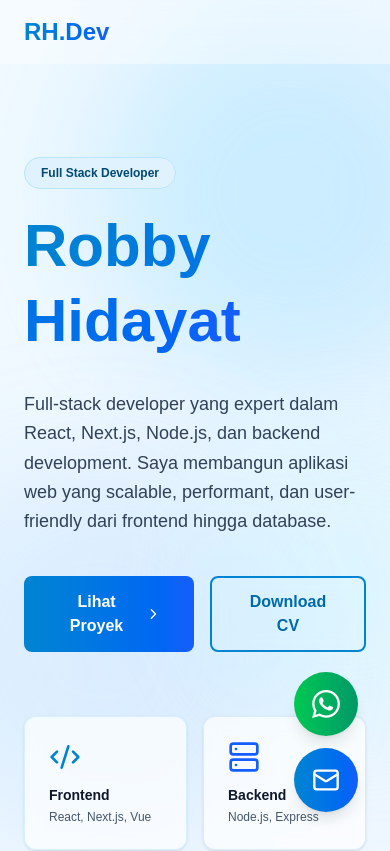
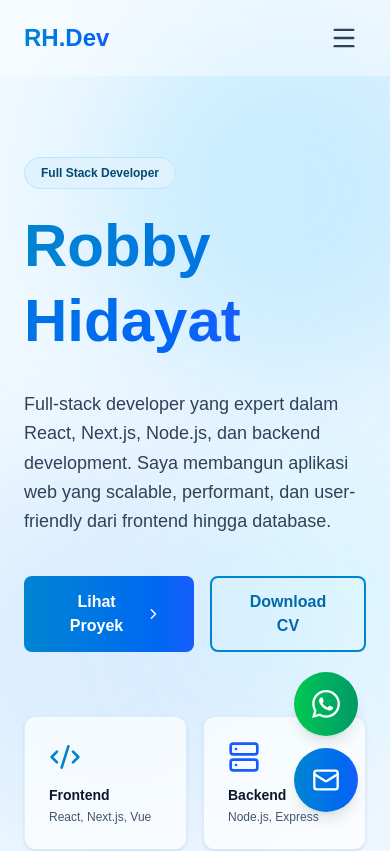
Before and after one commit to mrhidayat761/portfolio-robby, a Next.js app: page / in a window 390 px wide. Shown: the top 851 px of the page. Built offline with nearby package versions, Linux system fonts and the light colour scheme.

Commit message:
Update page.tsx

```diff
--- a/src/app/page.tsx
+++ b/src/app/page.tsx
@@ -1,18 +1,20 @@
 'use client';
 
 import { useState, useEffect } from 'react';
-// Cari baris ini, dan tambahkan Menu, X
 import { ChevronRight, Code2, Server, Database, Zap, Mail, MessageCircle, Menu, X } from 'lucide-react';
-// Tambahkan komponen ini di atas 'export default function PortfolioFullStack'
+
+// Komponen Logo WhatsApp
 const WhatsAppLogo = ({ size = 24, className = "" }) => (
   <svg width={size} height={size} viewBox="0 0 24 24" fill="currentColor" className={className} xmlns="http://www.w3.org/2000/svg">
     <path d="M17.472 14.382c-.297-.149-1.758-.867-2.03-.967-.273-.099-.471-.148-.67.15-.197.297-.767.966-.94 1.164-.173.199-.347.223-.644.075-.297-.15-1.255-.463-2.39-1.475-.883-.788-1.48-1.761-1.653-2.059-.173-.297-.018-.458.13-.606.134-.133.298-.347.446-.52.149-.174.198-.298.298-.497.099-.198.05-.371-.025-.52-.075-.149-.669-1.612-.916-2.207-.242-.579-.487-.5-.669-.51-.173-.008-.371-.01-.57-.01-.198 0-.52.074-.792.372-.272.297-1.04 1.016-1.04 2.479 0 1.462 1.065 2.875 1.213 3.074.149.198 2.096 3.2 5.077 4.487.709.306 1.262.489 1.694.625.712.227 1.36.195 1.871.118.571-.085 1.758-.719 2.006-1.413.248-.694.248-1.289.173-1.413-.074-.124-.272-.198-.57-.347m-5.421 7.403h-.004a9.87 9.87 0 01-5.031-1.378l-.361-.214-3.741.982.998-3.648-.235-.374a9.86 9.86 0 01-1.51-5.26c.001-5.45 4.436-9.884 9.888-9.884 2.64 0 5.122 1.03 6.988 2.898a9.825 9.825 0 012.893 6.994c-.003 5.45-4.437 9.884-9.885 9.884m8.413-18.297A11.815 11.815 0 0012.05 0C5.495 0 .16 5.335.157 11.892c0 2.096.547 4.142 1.588 5.945L.057 24l6.305-1.654a11.882 11.882 0 005.683 1.448h.005c6.554 0 11.89-5.335 11.893-11.893a11.821 11.821 0 00-3.48-8.413z"/>
   </svg>
 );
+
 export default function PortfolioFullStack() {
   const [activeTab, setActiveTab] = useState('frontend');
   const [scrolled, setScrolled] = useState(false);
-
+  // State baru untuk Menu Mobile
+  const [isMobileMenuOpen, setIsMobileMenuOpen] = useState(false);
 
   useEffect(() => {
     const handleScroll = () => setScrolled(window.scrollY > 50);
@@ -166,7 +168,7 @@ export default function PortfolioFullStack() {
     { category: "Best Practices", items: ["Clean Code", "Testing", "Security", "Performance"] }
   ];
 
-  const whatsappNumber = "6282223750826"; // GANTI DENGAN NOMOR ASLI
+  const whatsappNumber = "6282223750826";
   const email = "mrhidayat761@gmail.com";
 
   return (
@@ -187,9 +189,7 @@ export default function PortfolioFullStack() {
           className="w-16 h-16 bg-gradient-to-r from-green-500 to-emerald-600 text-white rounded-full flex items-center justify-center shadow-lg hover:shadow-xl hover:scale-110 transition transform group"
           title="Hubungi via WhatsApp"
         >
-               {/* INI YANG DITAMBAHKAN: Ikon WhatsApp Custom */}
           <WhatsAppLogo size={28} />
-
           <span className="absolute right-20 bg-green-600 text-white px-3 py-1 rounded-lg text-sm opacity-0 group-hover:opacity-100 transition whitespace-nowrap">
             Chat di WhatsApp
           </span>
@@ -206,18 +206,22 @@ export default function PortfolioFullStack() {
         </a>
       </div>
 
-      {/* Navigation */}
+      {/* Navigation (Updated with Mobile Menu) */}
       <nav className={`fixed top-0 w-full z-50 transition-all duration-300 ${
         scrolled
           ? 'bg-white/70 backdrop-blur-xl shadow-sm border-b border-sky-200/50'
           : 'bg-white/40 backdrop-blur-md'
       }`}>
-        <div className="max-w-7xl mx-auto px-6 py-4 flex justify-between items-center relative z-10">
+        <div className="max-w-7xl mx-auto px-6 py-4">
+          <div className="flex justify-between items-center relative z-10">
+            {/* Logo */}
             <div className="text-2xl font-black">
               <span className="bg-gradient-to-r from-sky-600 to-blue-600 bg-clip-text text-transparent">
                 RH.Dev
               </span>
             </div>
+
+            {/* Desktop Menu */}
             <div className="hidden md:flex gap-12">
               {['Frontend', 'Backend', 'Projects', 'Services', 'About'].map((item) => (
                 <button key={item} className="font-medium text-slate-700 hover:text-sky-900 transition relative group">
@@ -226,6 +230,32 @@ export default function PortfolioFullStack() {
                 </button>
               ))}
             </div>
+
+            {/* Mobile Hamburger Button */}
+            <div className="md:hidden">
+              <button
+                onClick={() => setIsMobileMenuOpen(!isMobileMenuOpen)}
+                className="text-slate-700 hover:text-sky-600 transition p-2"
+              >
+                {isMobileMenuOpen ? <X size={28} /> : <Menu size={28} />}
+              </button>
+            </div>
+          </div>
+
+          {/* Mobile Menu Dropdown */}
+          {isMobileMenuOpen && (
+            <div className="md:hidden absolute top-full left-0 w-full bg-white/95 backdrop-blur-xl border-b border-sky-100 shadow-xl p-6 flex flex-col gap-4 animate-in slide-in-from-top-5 duration-200">
+              {['Frontend', 'Backend', 'Projects', 'Services', 'About'].map((item) => (
+                <button
+                  key={item}
+                  onClick={() => setIsMobileMenuOpen(false)}
+                  className="text-left font-medium text-lg text-slate-700 hover:text-sky-600 py-3 border-b border-slate-100 last:border-0"
+                >
+                  {item}
+                </button>
+              ))}
+            </div>
+          )}
         </div>
       </nav>
 
@@ -497,7 +527,6 @@ export default function PortfolioFullStack() {
               rel="noopener noreferrer"
               className="px-8 py-4 bg-gradient-to-r from-green-500 to-emerald-600 text-white rounded-lg font-bold hover:shadow-lg hover:shadow-green-500/40 transition flex items-center justify-center gap-2"
             >
-         {/* Ikon diganti jadi Logo WhatsApp Asli */}
               <WhatsAppLogo size={20} />
               WhatsApp
             </a>
@@ -513,10 +542,10 @@ export default function PortfolioFullStack() {
         </div>
       </section>
 
-   // Ganti bagian footer paling bawah dengan ini:
-<footer className="py-8 text-center border-t border-sky-200/50 bg-white/40 backdrop-blur-sm">
-  <p className="text-slate-600 text-sm">
-    &copy; {new Date().getFullYear()} Robby Hidayat. All Rights Reserved.
+      {/* Footer Updated */}
+      <footer className="py-8 text-center border-t border-sky-200/50 bg-white/40 backdrop-blur-sm relative z-10">
+        <p className="text-slate-600 text-sm font-medium">
+          &copy; {new Date().getFullYear()} Robby Hidayat | Full-Stack Developer
         </p>
       </footer>
     </div>
```
Lines whose indentation alone changed are shown as unchanged.
